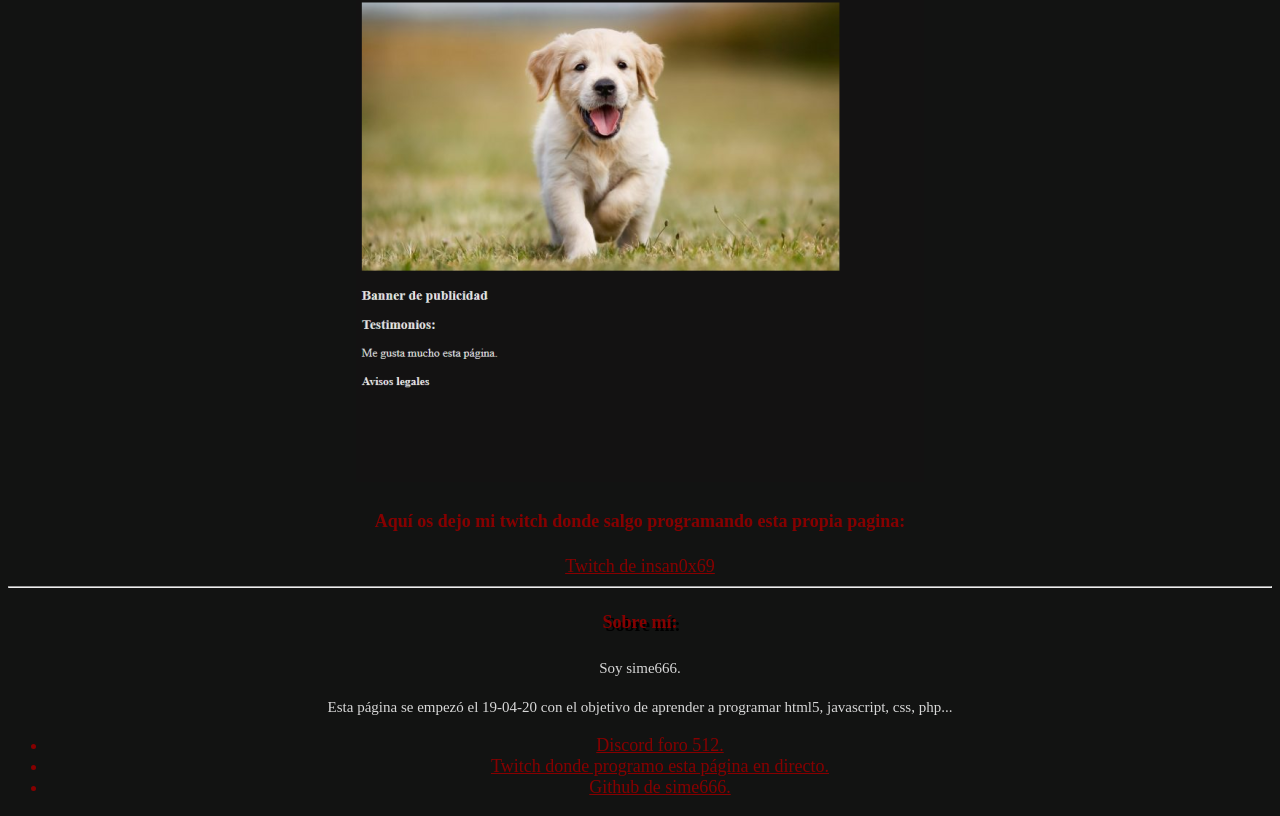
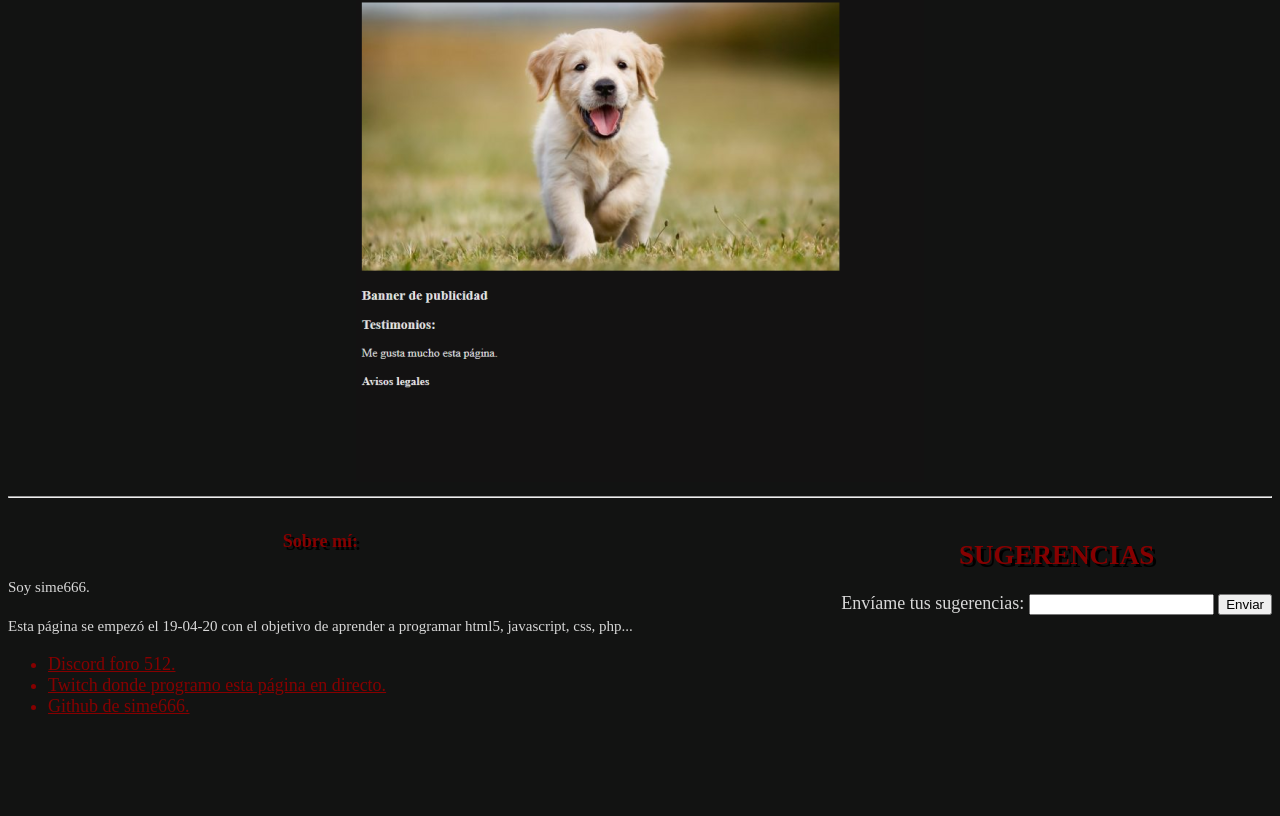
Before and after one commit to sime666/Articulo-como-hice-esta-pagina, a plain HTML site: page index.html in a window 1280 px wide. Shown: the part 955-1771 px from the top of the page. After the commit the page ends 1690 px from the top, so only its background shows below. Drawn offline with Linux system fonts and the light colour scheme.

Commit message:
Add files via upload

```diff
--- a/hoja-de-estilos.css
+++ b/hoja-de-estilos.css
@@ -5,18 +5,15 @@ body{
 
 }
 
-#titulo{
+#titulos{
     text-align: center;
+    color: rgb(134, 0, 0);
     text-shadow:  #000000  3px 3px;
 }
-
 #fecha{
     text-align: center;
 }
 
-#titulosection{
-    text-align: center;
-}
 
 #articulo{
     text-align: center;
@@ -30,24 +27,12 @@ body{
     color: rgb(134, 0, 0);
 }
 
-aside {
-    text-align: center;
+#sugerencias {
+    float: inline-end;
+    margin-top: 10px;
 }
 
-#extra {
-    color: rgb(134, 0, 0);
+
+#informacion {
+    float: left;
 }
-
-#tituloaside {
-    text-shadow:  #000000  3px 3px;
-
-}
-
-#titulofooter {
-    text-shadow:  #000000  3px 3px;
-
-}
-
-footer{
-    text-align: center;
-}
--- a/index.html
+++ b/index.html
@@ -10,12 +10,12 @@
           <script type="text/javascript" src="javascript.js"></script>
         </head>
         <body text="#d8d8d8" link="#860000" vlink="#660000">
-         <header id="titulo">
+         <header id="titulos">
             <h1 style="color:rgb(134, 0, 0)"><a href="file:///D:/aaah/foro%20entero/index.html">FORO 512 - hacking y programación</a></h1>
             <hr style="color:rgb(134, 0, 0);"></hr>
          </header>
          <section>
-           <heading id="titulosection">
+           <heading id="titulos">
               <h2 style="color:rgb(134, 0, 0)">¿Cómo y cuando se creo esta página?</h2>
               <h4 style="color:rgb(134, 0, 0)">03/05/20</h4>
            </heading>
@@ -33,18 +33,26 @@
             <p>pero ahora enserio, dedicar tiempo y esfuerzo. Con ganas todo se puede. A mi me encanta este mundillo y disfruto demasiado hacer mi propia página web.</p>
             <hr style="color:rgb(134, 0, 0);"></hr>
           </div>
-         </section>
-        </body>
-        <aside id="aside">
+          <div id="articulo">
             <h2 id="extra">extra</h2>
             <p>Aquí os dejo mi primera "página" hecha con un copypaste de una pagina, 1/2h despues de empezar a aprender a programar solo modifcando el paste:</p>
             <img id="imagen" src="img/primerapagina.PNG" alt="primerapaginaimagen">
-          <h4 style="color:rgb(134, 0, 0)">Aquí os dejo mi twitch donde salgo programando esta propia pagina:</h4>
-          <a href="https://www.twitch.tv/insan0x69">Twitch de insan0x69</a>
+            <hr style="color:rgb(134, 0, 0);"></hr>
+          </div>
+         </section>
+        </body>
+        <aside id="sugerencias">
+          <h1 id="titulos">SUGERENCIAS</h1>
+          <form name="formulario" id="formulario" method="GET" autocomplete="off">
+
+            Envíame tus sugerencias:&nbsp<input type="text" name="texto" id="textoformulario">
+
+            <input type="submit" value="Enviar">
+          </form>
         </aside>
-        <footer>
-          <hr style="color:rgb(134, 0, 0);"></hr>
-          <h4 id="titulofooter" style="color:rgb(134, 0, 0)">Sobre mí:</h4>
+      </body>
+      <aside id="informacion">
+        <h4 id="titulos">Sobre mí:</h4>
         <p><small>Soy sime666.</small></p>
         <p><small>Esta página se empezó el <time>19-04-20</time> con el objetivo de aprender a programar html5, javascript, css, php...</small></p>
         <ul id="lista">
@@ -52,5 +60,5 @@
           <li><a href="https://www.twitch.tv/insan0x69">Twitch donde programo esta página en directo.</a></li>
           <li><a href="https://github.com/sime666">Github de sime666.</a></li>
         </ul>
-        </footer>
+      </aside>
     </html>
```
Lines whose indentation alone changed are shown as unchanged.
